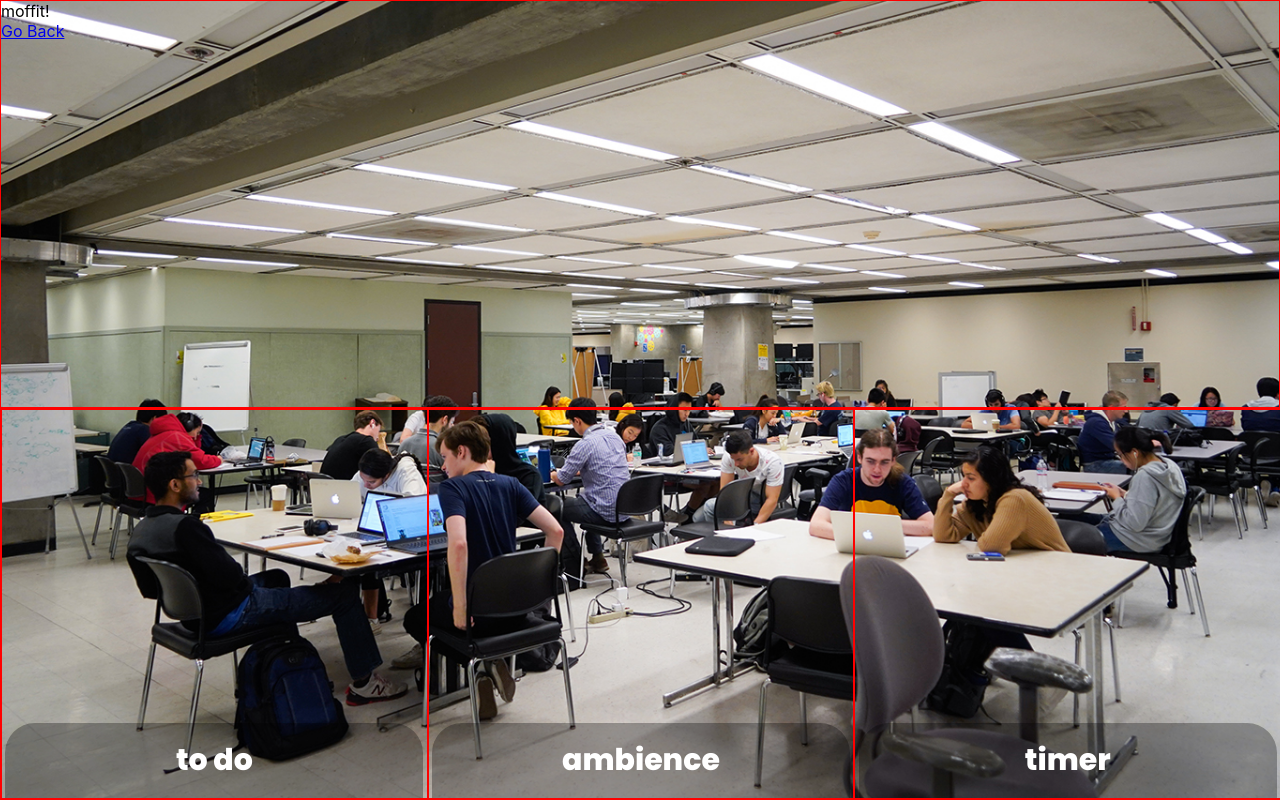
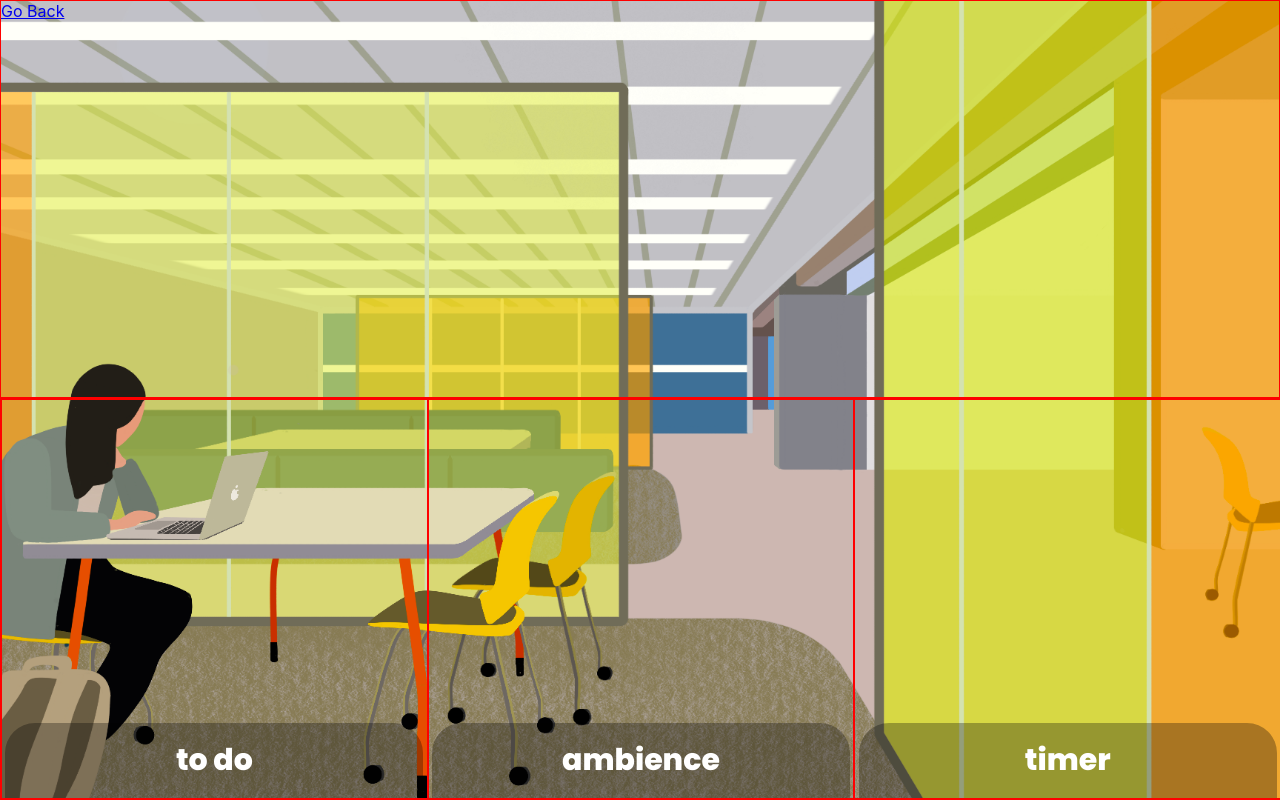
Before and after one commit to wtbui/BearStudy, a React (Create React App) app in the folder bear-study-react/: page /pages/moffit in a window 1280 px wide. Built offline with nearby package versions, Linux system fonts and the light colour scheme.

Commit message:
added icons

```diff
--- /dev/null
+++ b/bear-study-react/src/components/settingsPage.js
@@ -0,0 +1,46 @@
+import Switch from "./switch";
+
+export default function SettingsPage(props) {
+
+
+    return(
+        <div className="timerSettings">
+            <div className="title">
+                <text>customize timers</text>
+            </div >
+            <div className="timerEntries">
+                <div className="timeEntry">
+                    <text>pomodoro</text>
+                    <div style={{ display: "flex" }}>
+                        <input className="textEntryLeft" maxlength={2}></input>
+                        <p className="colonLeft">:</p>
+                        <input className="textEntryRight" maxlength={2}></input>
+                    </div>
+                    <text className="timerEntryLabels">minute second</text>
+                </div>
+
+                <div className="timeEntry">
+                    <text>break</text>
+                    <div style={{ display: "flex" }}>
+                        <input className="textEntryLeftBreak" maxlength={2}></input>
+                        <p className="colonRight">:</p>
+                        <input className="textEntryRightBreak" maxlength={2}></input>
+                    </div>
+                    <text className="timerEntryLabels">minute second</text>
+                </div>
+            </div >
+            <div className="select">
+                <Switch></Switch>
+                <text className="switchLabel">play sound when timer finishes</text>
+            </div >
+            <div className="volume">
+                <text className="volumeLabel">volume</text>
+                <text>slider</text>
+            </div>
+            <div className="botButtons">
+                <text>close</text>
+                <text>save</text>
+            </div>
+        </div>
+    );
+};
--- a/bear-study-react/src/pages/moffit.js
+++ b/bear-study-react/src/pages/moffit.js
@@ -5,6 +5,7 @@ import { useState } from "react"
 import Timer from "../components/timer"
 import { useEffect } from "react"
 import Switch from "../components/switch"
+import SettingsPage from "../components/settingsPage"
 
 export default function Moffit() {
     const [showTimer, setShowTimer] = useState(false)
@@ -68,73 +69,35 @@ export default function Moffit() {
     const breakMinutes = document.querySelector('.textEntryLeftBreak');
     const breakSeconds = document.querySelector('.textEntryRightBreak');
 
-    const addListeners = () => {
+    const addEvents = () => {
         pomodoroMinutes.addEventListener('input', () => {
             if (pomodoroMinutes.value.length === pomodoroMinutes.maxLength) {
-              pomodoroSeconds.focus();
+            pomodoroSeconds.focus();
             }
         });
 
         breakMinutes.addEventListener('input', () => {
             if (breakMinutes.value.length === breakMinutes.maxLength) {
-              breakSeconds.focus();
+            breakSeconds.focus();
             }
         });
     }
 
     return (
-        <div className="main"
+        <div className="library"
         style={{
-            backgroundImage: `url(${require('../assets/moffit.jpeg')})`,
+            backgroundImage: `url(${require('../assets/moffitt_DRAFT.png')})`,
             backgroundPosition: 'center',
             backgroundSize: 'cover',
             backgroundRepeat: 'no-repeat',
           }}>
             <div className="header">
-                moffit!
                 <Link to="../../">Go Back</Link>
             </div>
 
             { settingsActive &&
             <div>
-                <div className="timerSettings">
-                    <div className="title">
-                        <text>customize timers</text>
-                    </div >
-                    <div className="timerEntries">
-                        <div className="timeEntry">
-                            <text>pomodoro</text>
-                            <div style={{ display: "flex" }}>
-                                <input className="textEntryLeft" maxlength={2}></input>
-                                <p className="colonLeft">:</p>
-                                <input className="textEntryRight" maxlength={2}></input>
-                            </div>
-                            <text className="timerEntryLabels">minute second</text>
-                        </div>
-
-                        <div className="timeEntry">
-                            <text>break</text>
-                            <div style={{ display: "flex" }}>
-                                <input className="textEntryLeftBreak" maxlength={2}></input>
-                                <p className="colonRight">:</p>
-                                <input className="textEntryRightBreak" maxlength={2}></input>
-                            </div>
-                            <text className="timerEntryLabels">minute second</text>
-                        </div>
-                    </div >
-                    <div className="select">
-                        <Switch></Switch>
-                        <text className="switchLabel">play sound when timer finishes</text>
-                    </div >
-                    <div className="volume">
-                        <text className="volumeLabel">volume</text>
-                        <text>slider</text>
-                    </div>
-                    <div className="botButtons">
-                        <text>close</text>
-                        <text>save</text>
-                    </div>
-                </div>
+                <SettingsPage></SettingsPage>
                 <div className="darken" onClick={() => setSettingsActive(false) }></div>
             </div>}
 
--- a/bear-study-react/src/styles/library.css
+++ b/bear-study-react/src/styles/library.css
@@ -1,4 +1,4 @@
-.main {
+.library {
     flex-direction: column;
     display: flex;
     flex: 1;
```
Also changed, not shown: bear-study-react/src/assets/moffitt_DRAFT.png (added).
